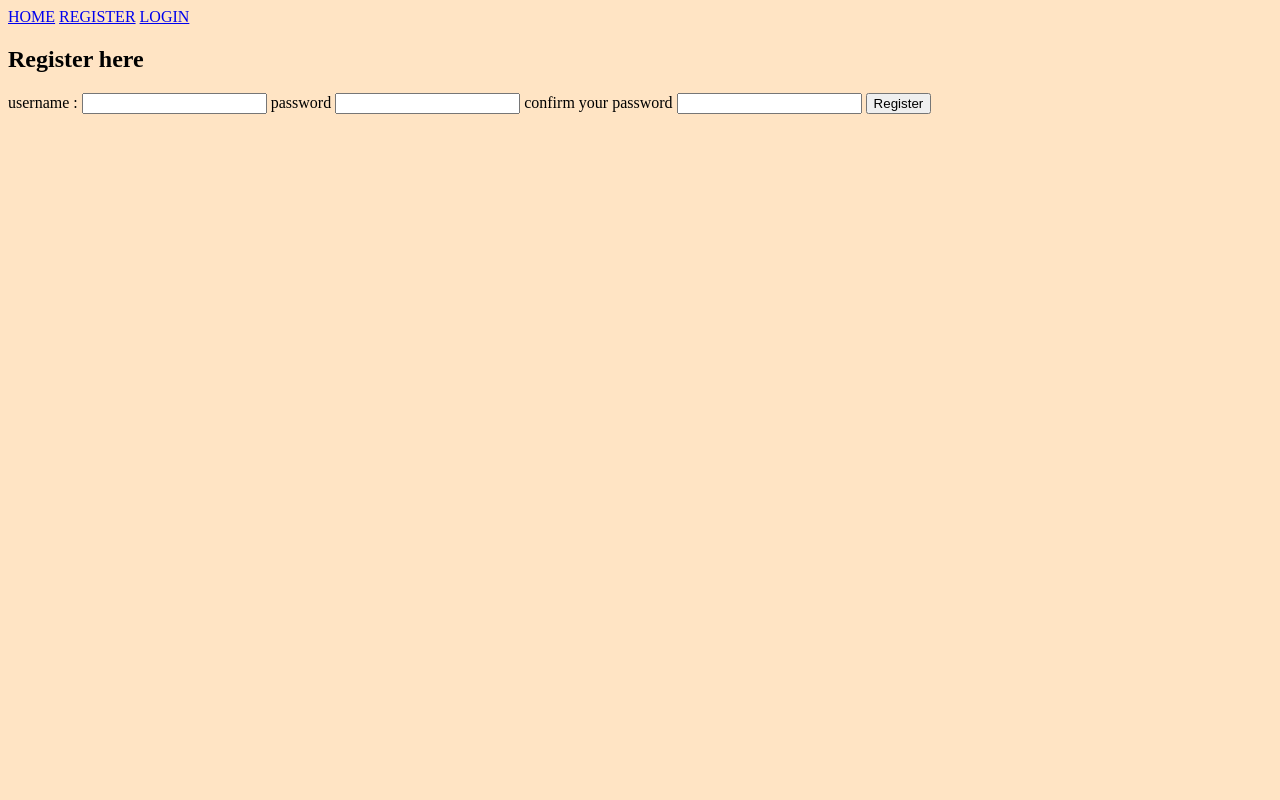
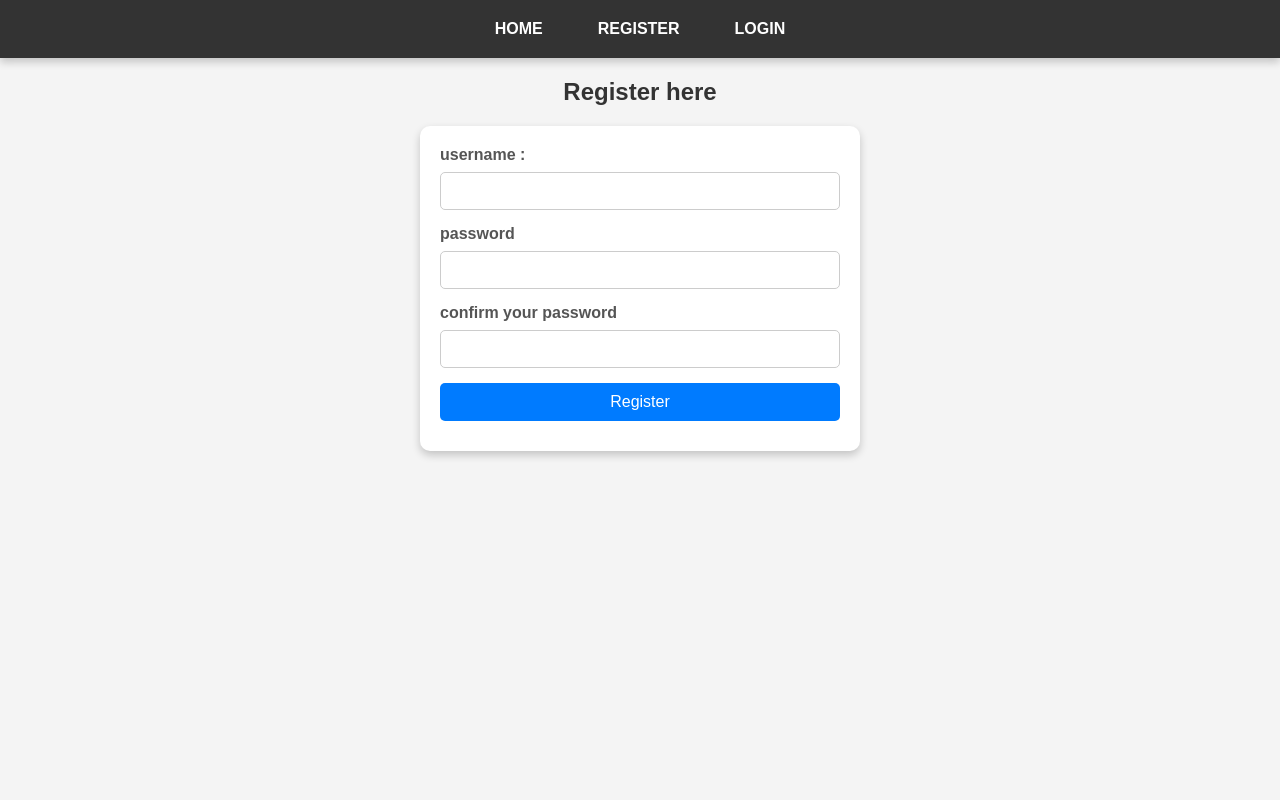
Before and after one commit to sarunkumar1729/beat, a Django app: page /register_trainer in a window 1280 px wide. Run offline with Django 5.2, Linux system fonts and the light colour scheme.

Commit message:
second commit

```diff
--- /dev/null
+++ b/static/styles/navbar.css
@@ -0,0 +1,42 @@
+/* Navbar container styles */
+.navbar {
+      background-color: #333;
+      overflow: hidden;
+      display: flex;
+      justify-content: center;
+      padding: 10px 20px;
+      box-shadow: 0 4px 8px rgba(0, 0, 0, 0.2);
+  }
+
+  /* Navbar links */
+  .nav-links a {
+      color: white;
+      text-decoration: none;
+      padding: 10px 20px;
+      display: inline-block;
+      transition: background-color 0.3s ease, color 0.3s ease;
+      font-size: 16px;
+      font-weight: bold;
+  }
+
+  /* Hover effect on links */
+  .nav-links a:hover {
+      background-color: #575757;
+      color: #ddd;
+      border-radius: 5px;
+  }
+
+  /* Add spacing and alignment for the links */
+  .nav-links {
+      display: flex;
+      gap: 15px;
+      align-items: center;
+  }
+
+  /* Responsive design */
+  @media (max-width: 600px) {
+      .nav-links {
+          flex-direction: column;
+          gap: 10px;
+      }
+  }
--- a/static/styles/register.css
+++ b/static/styles/register.css
@@ -1,3 +1,74 @@
-body{
-      background-color: bisque;
-}
+/* Center the form container on the page */
+body {
+      font-family: Arial, sans-serif;
+      background-color: #f4f4f4;
+      /* display: flex; */
+      justify-content: center;
+      align-items: center;
+      height: 100vh;
+      margin: 0;
+  }
+
+  form {
+      background: #fff;
+      padding: 20px;
+      border-radius: 10px;
+      box-shadow: 0 4px 8px rgba(0, 0, 0, 0.2);
+      width: 100%;
+      max-width: 400px;
+      margin:auto;
+  }
+
+  h2 {
+      text-align: center;
+      color: #333;
+      margin-bottom: 20px;
+  }
+
+  /* Style labels and inputs */
+  label {
+      display: block;
+      margin-bottom: 8px;
+      font-weight: bold;
+      color: #555;
+  }
+
+  input[type="text"],
+  input[type="password"] {
+      width: 100%;
+      padding: 10px;
+      margin-bottom: 15px;
+      border: 1px solid #ccc;
+      border-radius: 5px;
+      box-sizing: border-box;
+      font-size: 14px;
+  }
+
+  /* Style the submit button */
+  input[type="submit"] {
+      background: #007BFF;
+      color: #fff;
+      border: none;
+      border-radius: 5px;
+      padding: 10px;
+      width: 100%;
+      cursor: pointer;
+      font-size: 16px;
+      transition: background 0.3s;
+  }
+
+  input[type="submit"]:hover {
+      background: #0056b3;
+  }
+
+  /* Add spacing to the form and inputs */
+  form input {
+      margin-bottom: 10px;
+  }
+
+  /* Add focus effect */
+  input:focus {
+      outline: none;
+      border-color: #007BFF;
+      box-shadow: 0 0 5px rgba(0, 123, 255, 0.5);
+  }
--- a/templates/base.html
+++ b/templates/base.html
@@ -1,16 +1,23 @@
+{% load static %}
 <!DOCTYPE html>
 <html lang="en">
   <head>
     <meta charset="UTF-8">
     <title>My First Webpage</title>
+    <link rel='stylesheet' href='{% static 'styles/navbar.css' %}'>
   </head>
-  <a href='{% url 'trainer_home' %}'>HOME</a>
-  <a href='{% url 'register_trainer' %}'>REGISTER</a>
-      {% if not user.is_authenticated %}
-            <a href='{% url 'login_trainer' %}'>LOGIN</a>
-      {% else %}
-            <a href='{% url 'logout_trainer' %}'>LOGOUT</a>
-      {% endif %}
+  <nav class="navbar">
+      <div class="nav-links">
+        <a href="{% url 'trainer_home' %}">HOME</a>
+        <a href="{% url 'register_trainer' %}">REGISTER</a>
+        {% if not user.is_authenticated %}
+          <a href="{% url 'login_trainer' %}">LOGIN</a>
+        {% else %}
+          <a href="{% url 'logout_trainer' %}">LOGOUT</a>
+        {% endif %}
+      </div>
+    </nav>
+
   {% block content %}
 
   {% endblock %}
```
Also changed, not shown: static/styles/login.css (added, +42 -0 lines), db.sqlite3.
